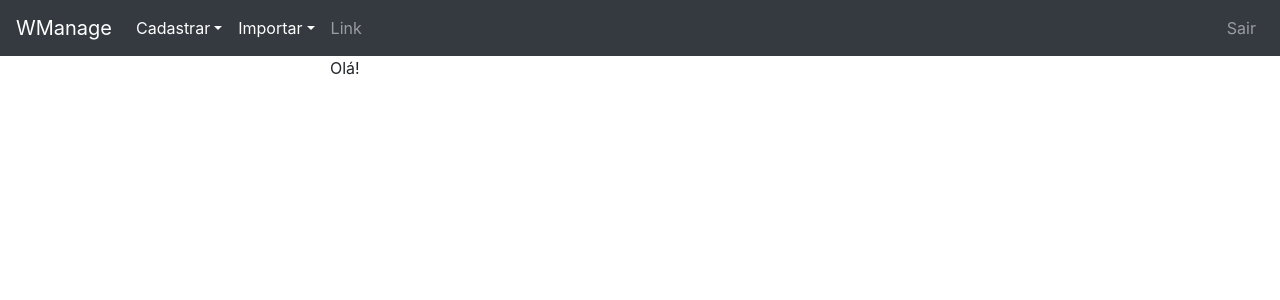
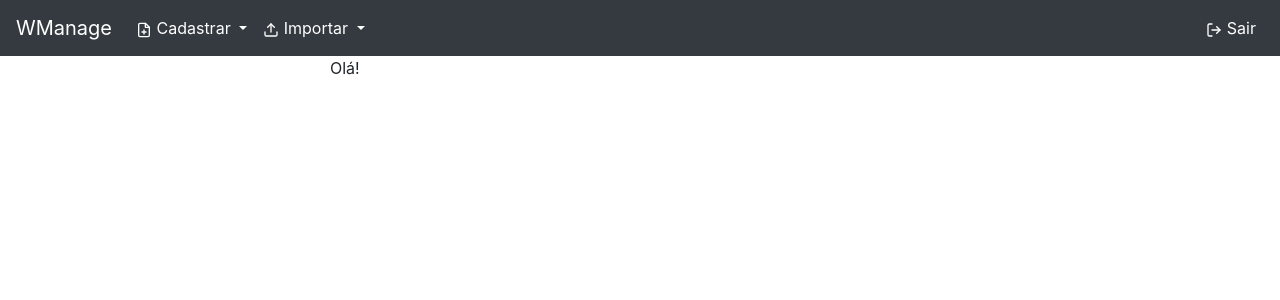
Before and after one commit to alexbarbosa26/wmanage, a Django app: page / in a window 1280 px wide. Shown: the top 300 px of the page. Run offline with Django 3.2, Linux system fonts and the light colour scheme; the visitor is signed in with stand-in values (Sample User, id 1); some libraries are stand-ins or nearby versions.

Commit message:
first commit

```diff
--- /dev/null
+++ b/static/style/dashboard.css
@@ -0,0 +1,6 @@
+
+  .feather {
+    width: 16px;
+    height: 16px;
+    vertical-align: text-bottom;
+  }
--- a/templates/base.html
+++ b/templates/base.html
@@ -8,6 +8,7 @@
     {% bootstrap_css %}
     <link rel="stylesheet" type="text/css" href="{% static 'style/signin.css' %}">
     <link rel="stylesheet" type="text/css" href="{% static 'style/stick-footer.css' %}">
+    <link rel="stylesheet" type="text/css" href="{% static 'style/dashboard.css' %}">
     <title>{% block title %}{% endblock %}</title>
 </head>
 <body>
@@ -24,21 +25,36 @@
             <ul class="navbar-nav mr-auto mt-2 mt-lg-0">
             {% if user.is_authenticated %}
               <li class="nav-item dropdown active">
-                <a class="nav-link dropdown-toggle" data-toggle="dropdown" href="#" role="button" aria-haspopup="true" aria-expanded="false">Cadastrar</a>
+                <a class="nav-link dropdown-toggle" data-toggle="dropdown" href="#" role="button" aria-haspopup="true" aria-expanded="false">
+                  <span data-feather="file-plus"></span>
+                  Cadastrar
+                </a>
                 <div class="dropdown-menu">
-                  <a class="dropdown-item" href="#">Ativos</a>
-                  <a class="dropdown-item" href="#">Proventos</a>
+                  <a class="dropdown-item" href="#">
+                    <span data-feather="file"></span>
+                    Ativos
+                  </a>
+                  <a class="dropdown-item" href="#">
+                    <span data-feather="file"></span>
+                    Proventos
+                  </a>
                 </div>
               </li>
               <li class="nav-item dropdown active">
-                <a class="nav-link dropdown-toggle" data-toggle="dropdown" href="#" role="button" aria-haspopup="true" aria-expanded="false">Importar</a>
+                <a class="nav-link dropdown-toggle" data-toggle="dropdown" href="#" role="button" aria-haspopup="true" aria-expanded="false">
+                  <span data-feather="upload"></span>
+                  Importar
+                </a>
                 <div class="dropdown-menu">
-                  <a class="dropdown-item" href="#">Ativos</a>
-                  <a class="dropdown-item" href="#">Proventos</a>
+                  <a class="dropdown-item" href="#">
+                    <span data-feather="hard-drive"></span>
+                    Ativos
+                  </a>
+                  <a class="dropdown-item" href="#">
+                    <span data-feather="hard-drive"></span>
+                    Proventos
+                  </a>
                 </div>
-              </li>
-              <li class="nav-item">
-                <a class="nav-link" href="#">Link</a>
               </li>
             {% endif %}
             </ul>
@@ -46,15 +62,24 @@
 
             <ul class="navbar-nav">
                 {% if user.is_authenticated %}
-                <li class="nav-item">
-                    <a class="nav-link" href="{% url 'account_logout' %}">Sair</a>
+                <li class="nav-item active">
+                    <a class="nav-link" href="{% url 'account_logout' %}">
+                      <span data-feather="log-out"></span>
+                      Sair
+                    </a>
                 </li>
                 {% else %}
-                <li class="nav-item">
-                    <a class="nav-link" href="{% url 'account_login' %}">Entrar</a>
+                <li class="nav-item active">
+                    <a class="nav-link" href="{% url 'account_login' %}">
+                      <span data-feather="log-in"></span>
+                      Entrar
+                    </a>
                 </li>
-                <li class="nav-item">
-                    <a class="nav-link" href="{% url 'account_signup' %}">Cadastro</a>
+                <li class="nav-item active">
+                    <a class="nav-link" href="{% url 'account_signup' %}">
+                      <span data-feather="user-plus"></span>
+                      Cadastro
+                    </a>
                 </li>
                 {% endif %}
             </ul>
@@ -76,6 +101,11 @@
         <span class="text-muted">Postado por: Alex Barbosa da Silva</span>
       </div>
     </footer>
+    <!-- Icons -->
+    <script src="https://unpkg.com/feather-icons/dist/feather.min.js"></script>
+    <script>
+      feather.replace()
+    </script>
     {% bootstrap_javascript jquery=True %}
     </body>
 </html>
```
